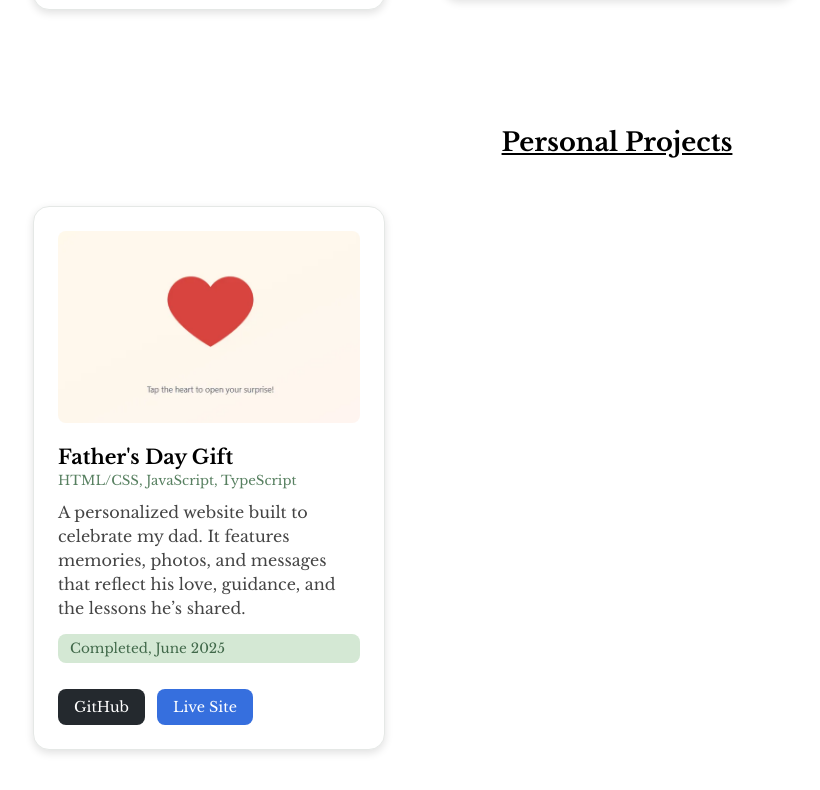
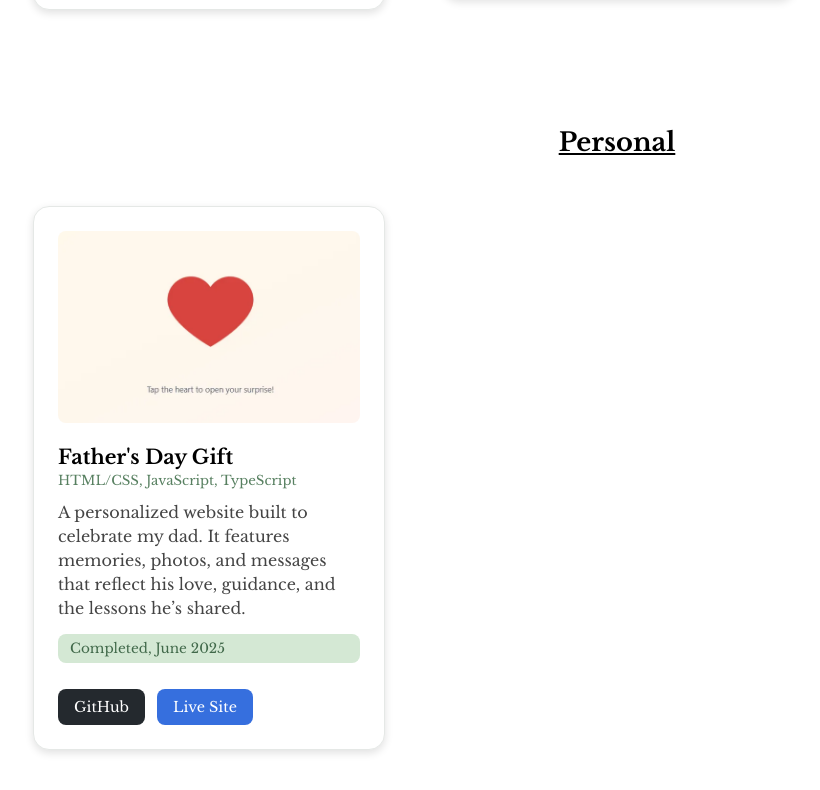
Before and after one commit to rahmaseid/Portfolio, a plain HTML site: page index.html in a window 1280 px wide. Shown: the part 1813-2603 px from the top of the page, without its empty margins (23-843 px from the left). Drawn offline with nearby package versions, Linux system fonts and the light colour scheme.

Commit message:
Update index.html

```diff
--- a/index.html
+++ b/index.html
@@ -151,7 +151,7 @@
                 <br>
                 <!--Personal Projects Subsection-->
                 <div class="projects-subsection">
-                    <h3>Personal Projects</h3>
+                    <h3>Personal</h3>
                     <div #swiperRef="" class="swiper card-swiper">
                         <div class="swiper-wrapper">
                             <div class="swiper-slide">
```
